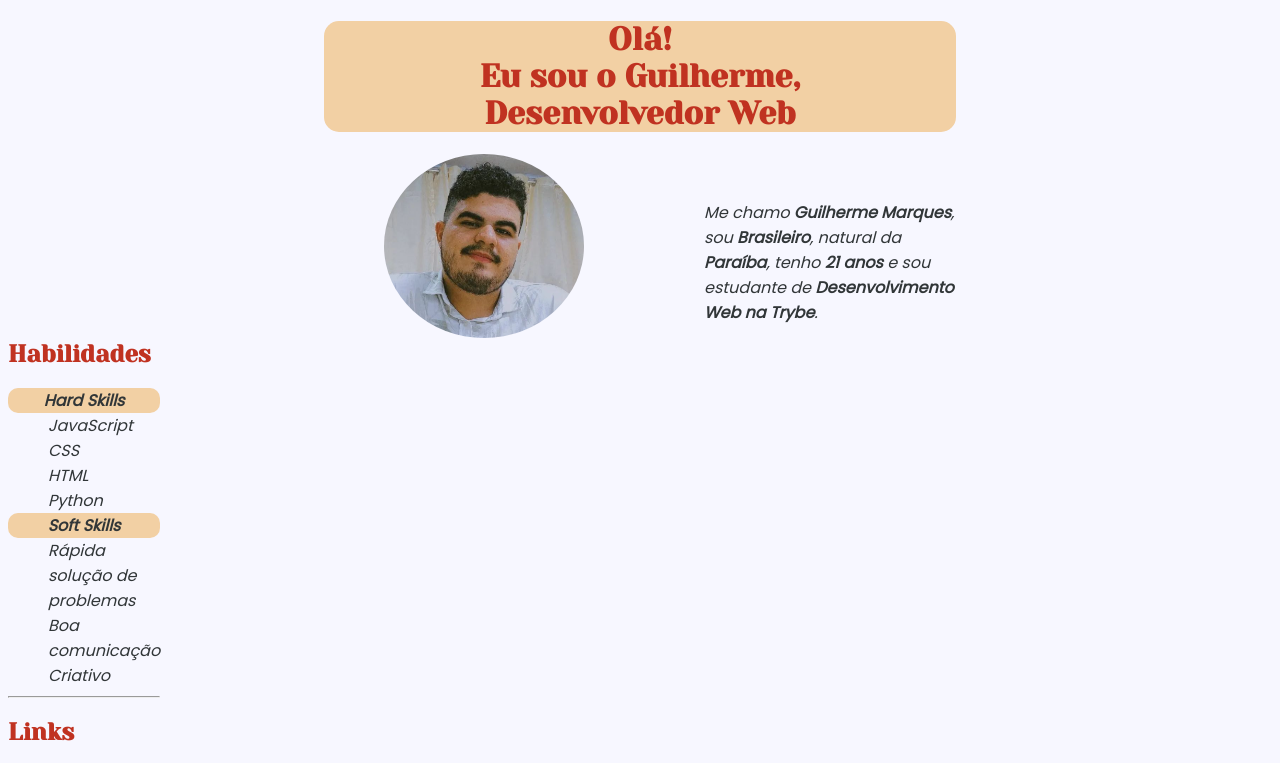
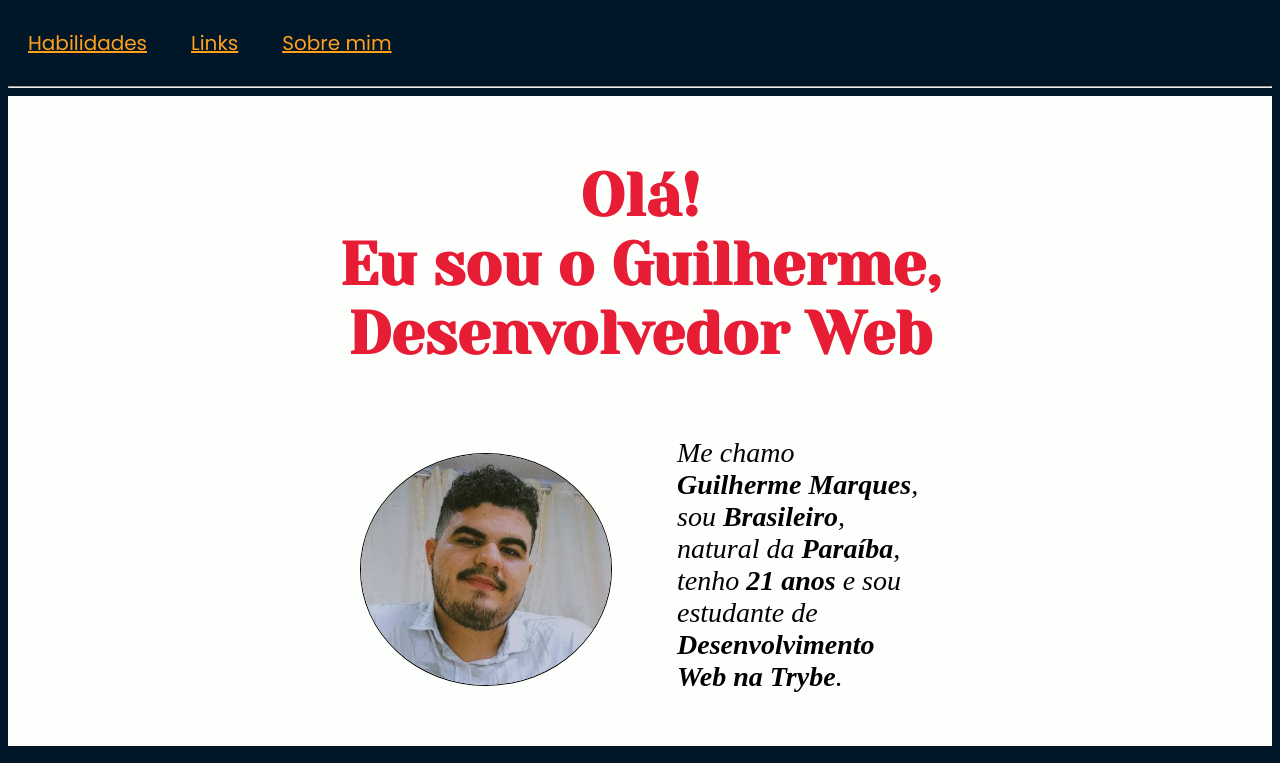
Before and after one commit to guimarquesfvm/guimarquesfvm.github.io, a plain HTML site: page meuPortifolio.html in a window 1280 px wide. Shown: the top 763 px of the page. Drawn offline with Linux system fonts and the light colour scheme.

Commit message:
cabeçalho

```diff
--- a/meuPortifolio.html
+++ b/meuPortifolio.html
@@ -10,9 +10,14 @@
     <link href="https://fonts.googleapis.com/css2?family=Abril+Fatface&family=Poppins&family=Yeseva+One&display=swap" rel="stylesheet">
     </head>
 <body>
-
+    <div id="indice">
+        <a href="#hab">Habilidades</a>
+        <a href="#links">Links</a>
+        <a href="#apresentacao">Sobre mim</a>
+    </div>
+<hr>
     <!-- Apresentação -->
-
+    <div id="guilherme">
         <h1>
             Olá! <br>
             Eu sou o Guilherme,<br>
@@ -20,19 +25,19 @@
         </h1>
 
         <!-- Imagem -->
-
+       <div id="texto-img">
             <img id="foto" width="200px" src="Captura de tela de 2022-09-14 18-20-41.png" alt="guilherme-marques">
 
-    <!-- Mensagem -->
 
         <!-- <h2>Quem sou eu?</h2> -->
 
             <p id="apresentacao">
                 <em> Me chamo <strong>Guilherme Marques</strong>, sou <strong>Brasileiro</strong>, natural da <strong>Paraíba</strong>, tenho <strong>21 anos</strong> e sou estudante de <strong>Desenvolvimento Web na Trybe</strong>. </em>
             </p>
-
+        </div>
+    </div>
      <!-- Habilidades -->
-<div>
+<div id="lista-completa">
         <div id="lista">
             <h2 id="hab">
                 Habilidades
@@ -83,13 +88,7 @@
 
             </ul>
 
-            <hr>
-            <!-- Índice -->
-            <h2>Índice</h2>
-                <a href="#hab">Habilidades.</a>
-                <a href="#links">Links.</a>
 
-            <hr>
         </div>
 </div>
 
--- a/style.css
+++ b/style.css
@@ -1,78 +1,46 @@
-        div{
-            position: absolute;
-            text-align: left;
-            margin: auto;
-            display: inline-block;
-            top: 40%;
+body{
+  background-color: #011627;
 }
 
-        p,a,ul,h4{
+#indice a{
+  display: inline-block;
+  text-align: center;
   font-family: 'Poppins', sans-serif;
-            color: #313638;
-            list-style-type: none;
-            margin: auto;
-        }
-        h1{
-            text-align: center;
-            background-color: #F2D0A4;
-            border-radius: 15px;
-            margin-right: 25%;
-            margin-left: 25%;
+  font-size: 20px;
+  padding: 20px;
+  color: #FF9F1C;
 }
 
-        h1,h2{
-            font-family: 'Yeseva One', cursive;
-            color: #c03221;
+#guilherme{
+  padding: 2%;
+  display: block;
+  background-color: #FDFFFC;
 }
 
-        body{
-            background-color: #F7F7FF;
+#texto-img{
+  text-align: center;
+  display: block;
+}
+
+p{
+  width: 20%;
+  font-size: 28px;
+  text-align: left;
+  display: inline-block;
+  padding-left: 5%;
+}
+
+h1{
+  font-family: 'Yeseva One', cursive;
+  color: #E71D36;
+  text-align: center;
+  font-size: 60px;
 }
 
 img{
-            position: absolute;
+    display: inline-block;
+    width: 250px;
     border-radius: 100%;
-            left: 30%;
-        }
-
-        #apresentacao{
-            position: absolute;
-            left: 55%;
-            top: 25%;
-            width: 20%;
-            /* border: 2px solid black; */
-            margin: auto;
-        }
-        h4{
-            text-align: center;
-            background-color: #F2D0A4;
-            border-radius: 10px;
+    border: 1px solid black;
 
 }
-
-/* essa parte eu não vou deixar ativa por questões estéticas :) */
-
-      #.javascript{
-        font-size: 2em;
-      }
-      #.pythonclass{
-        font-size: 16px;
-      }
-      #.htmlclass{
-        font-size: 3em;
-      }
-      #.cssclass{
-        font-size: 32px;
-      }
-      /* soft skills */
-
-      #.problemas{
-        font-size: 8px;
-      }
-      #.comunicacao{
-        font-size: 4em;
-      }
-      #.criativo{
-        font-size: 48px;
-      }
-/* essa parte eu não deixei ativa por questões estéticas :) */
```
Lines whose indentation alone changed are shown as unchanged.
